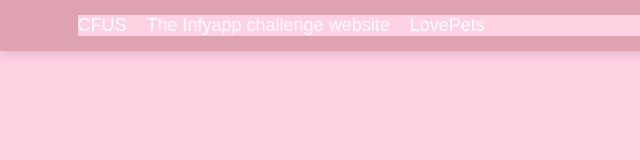
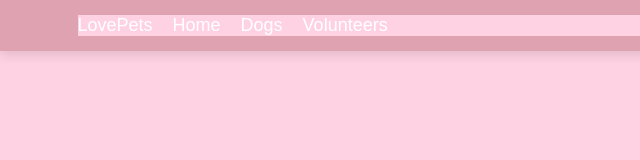
Before and after one commit to JannatulJami/LovePets, a plain HTML site: page index.html in a window 1280 px wide. Shown: the full height of the page, 0-640 px from the left. Drawn offline with Linux system fonts and the light colour scheme.

Commit message:
Update title and navbar links in index.html

```diff
--- a/index.html
+++ b/index.html
@@ -3,16 +3,17 @@
   <head>
      <meta charset="UTF-8">
     <meta name="viewport" content="width=device-width, initial-scale=1">
-    <title>Jannatul's Portfolio</title>
+    <title>LovePets Website</title>
     <link rel = "stylesheet" href="style.css">
 
   </head>
   <body>
     <header>
-      <div class = "navbar">
-        <div class = "links">
-        <a href= "CFU.html" target = "_blank">CFUS</a>
-        <a href="https://thomas-a-edison-cte-hs.github.io/TheProfitPioneers/" target = "_blank">The Infyapp challenge website</a>
-        <a href = "https://jannatuljami.github.io/Jannatulj_portfolio/" target = "_blank">LovePets</a>
+      <div class= "navbar">
+        <div class= "links">
+        <a href= "">LovePets</a>
+          <a href= "">Home</a>
+          <a href= "">Dogs</a>
+          <a href="">Volunteers</a>
         </div>
       </div>
```
